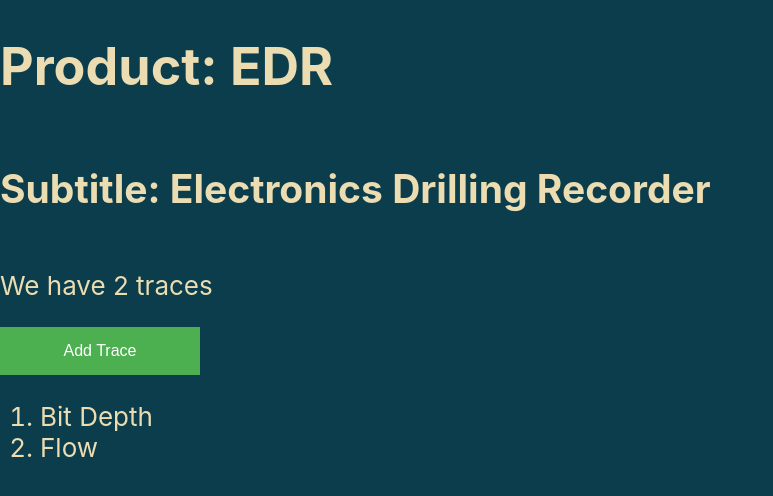
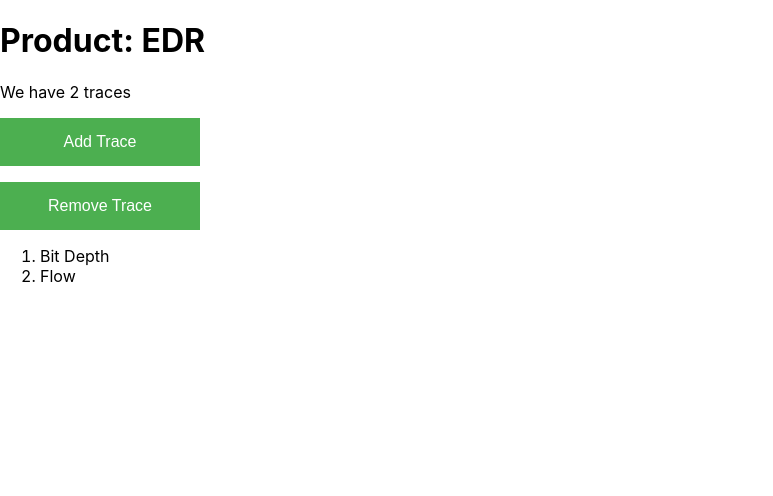
Before and after one commit to koderush/react-ts, a React (Create React App) app: page / in a window 1280 px wide. Shown: the top 496 px of the page, without its empty margins (0-773 px from the left). Built offline with nearby package versions, Linux system fonts and the light colour scheme.

Commit message:
add react-redux

```diff
--- a/package.json
+++ b/package.json
@@ -7,6 +7,7 @@
     "@types/node": "12.0.2",
     "@types/react": "16.8.17",
     "@types/react-dom": "16.8.4",
+    "@types/react-redux": "^7.0.9",
     "react": "^16.8.6",
     "react-dom": "^16.8.6",
     "react-redux": "^7.0.3",
--- /dev/null
+++ b/src/App.tsx
@@ -0,0 +1,70 @@
+import React from 'react';
+import {connect} from "react-redux";
+import './index.css';
+import {TraceState} from "./store/types";
+import {AppState} from "./store";
+import {AddTraceAction, RemoveTraceAction} from "./store/actions";
+
+interface AppProps {
+    addTrace: typeof AddTraceAction;
+    removeTrace: typeof RemoveTraceAction;
+    trace: TraceState;
+}
+
+class App extends React.Component<AppProps> {
+    getTracesSize() {
+        return this.props.trace.traces.length;
+    }
+
+    getTraceList() {
+        return (
+            <>
+                {
+                    this.props.trace.traces.map((trace: string, index: number) =>
+                        <li key={`k-${index}`}>{trace}</li>)
+                }
+            </>
+        )
+    };
+
+    addOneTrace = () => {
+        console.log('addOneTrace()');
+        this.props.addTrace('new trace');
+    }
+
+    removeOneTrace = () => {
+        console.log('removeOneTrace()');
+        this.props.removeTrace();
+    }
+
+    render() {
+        return (
+            <>
+                <h1>
+                    Product: EDR
+                </h1>
+                {this.getTracesSize() > 0 ? <p>We have {this.props.trace.traces.length} traces</p> :
+                    <p>We have no traces.</p>}
+                <p>
+                    <button className="button" onClick={this.addOneTrace}>Add Trace</button>
+                </p>
+                <p>
+                    <button className="button" onClick={this.removeOneTrace}>Remove Trace</button>
+                </p>
+                <ol>{this.getTraceList()}</ol>
+            </>
+        )
+    };
+}
+
+
+const mapStateToProps = (appState: AppState) => ({
+    trace: appState.traceReducer,
+})
+
+const mapDispatchToProps = {
+    addTrace: AddTraceAction,
+    removeTrace: RemoveTraceAction,
+}
+
+export default connect(mapStateToProps, mapDispatchToProps)(App);
--- a/src/index.tsx
+++ b/src/index.tsx
@@ -1,67 +1,16 @@
 import React from 'react';
-import ReactDOM from 'react-dom';
+import { render } from "react-dom";
+import { Provider } from "react-redux";
 import './index.css';
-// import * as serviceWorker from './serviceWorker';
+import configureStore from "./store";
+import App from "./App";
 
-interface EDRState {
-    product: string;
-    subtitle: string;
-    traces: string[];
-}
+const store = configureStore();
 
-class EDRComponent extends React.Component {
-    state: EDRState = {
-        product: "EDR",
-        subtitle: "Electronics Drilling Recorder",
-        traces: ["Bit Depth", "Flow"],
-    }
-    getTracesSize() {
-        return this.state.traces.length;
-    }
-
-    getTraceList() {
-        return (
-            <>
-                {
-                    this.state.traces.map((trace: string, index: number) =>
-                        <li key={`k-${index}`}>{trace}</li>)
-                }
-            </>
-        )
-    };
-
-    addTrace = () => {
-        console.log("11001");
-        this.setState({
-            traces: [...this.state.traces, 'traceName'],
-        });
-    }
-
-    render() {
-        return (
-            <>
-                <h1>
-                    Product: {this.state.product}
-                </h1>
-                {this.state.subtitle && <h2>Subtitle: {this.state.subtitle}</h2>}
-                {this.getTracesSize() > 0 ? <p>We have {this.state.traces.length} traces</p> :
-                    <p>We have no traces.</p>}
-                <button className="button" onClick={this.addTrace}>Add Trace</button>
-                <ol>{this.getTraceList()}</ol>
-            </>
-        )
-    };
-}
-
-const pageContent = (
-    <div className="App">
-        <EDRComponent />
-    </div>
+const Root = () => (
+    <Provider store={store}>
+        <App />
+    </Provider>
 );
 
-ReactDOM.render(pageContent, document.getElementById('root'));
-
-// If you want your app to work offline and load faster, you can change
-// unregister() to register() below. Note this comes with some pitfalls.
-// Learn more about service workers: https://bit.ly/CRA-PWA
-// serviceWorker.unregister();
+render(<Root />, document.getElementById("root"));
--- /dev/null
+++ b/src/store/actions.ts
@@ -0,0 +1,14 @@
+import { ADD_TRACE, REMOVE_TRACE } from "./types";
+
+export function AddTraceAction(newTrace: string) {
+    return {
+        type: ADD_TRACE,
+        payload: newTrace,
+    };
+}
+
+export function RemoveTraceAction() {
+    return {
+        type: REMOVE_TRACE,
+    };
+}
--- /dev/null
+++ b/src/store/index.tsx
@@ -0,0 +1,22 @@
+import {createStore, combineReducers, applyMiddleware} from "redux";
+import thunkMiddleware from "redux-thunk";
+
+import {TraceReducer} from "./reducers";
+
+const rootReducer = combineReducers({
+    traceReducer: TraceReducer,
+});
+
+export type AppState = ReturnType<typeof rootReducer>;
+
+export default function configureStore() {
+    const middlewares = [thunkMiddleware];
+    const middleWareEnhancer = applyMiddleware(...middlewares);
+
+    const store = createStore(
+        rootReducer,
+        middleWareEnhancer
+    );
+
+    return store;
+}
--- /dev/null
+++ b/src/store/reducers.ts
@@ -0,0 +1,25 @@
+import {
+    ADD_TRACE, REMOVE_TRACE, TraceActionTypes, TraceState
+} from "./types";
+
+const initialState: TraceState = {
+    traces: ["Bit Depth", "Flow"],
+};
+
+export function TraceReducer(
+    state = initialState,
+    action: TraceActionTypes
+): TraceState {
+    switch (action.type) {
+        case ADD_TRACE:
+            return {
+                traces: [...state.traces, action.payload],
+            };
+        case REMOVE_TRACE:
+            return {
+                traces: state.traces.slice(0,state.traces.length - 1),
+            };
+        default:
+            return state;
+    }
+}
--- /dev/null
+++ b/src/store/types.ts
@@ -0,0 +1,23 @@
+
+export const ADD_TRACE = "ADD_TRACE";
+export const REMOVE_TRACE = "REMOVE_TRACE";
+
+export interface AddTraceAction {
+    type: typeof ADD_TRACE;
+    payload: string;
+}
+
+export interface RemoveTraceAction {
+    type: typeof REMOVE_TRACE;
+    payload: string;
+}
+
+export type TraceActionTypes = AddTraceAction | RemoveTraceAction;
+
+// export interface VersionState {
+//     version: string;
+// }
+
+export interface TraceState {
+    traces: string[];
+}
```
Also changed, not shown: 1 other file (tests, documents, lock files or other folders).
